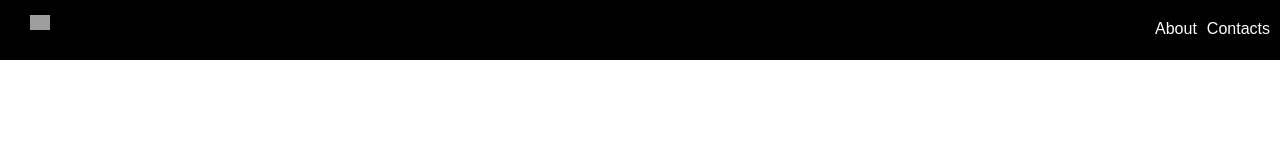
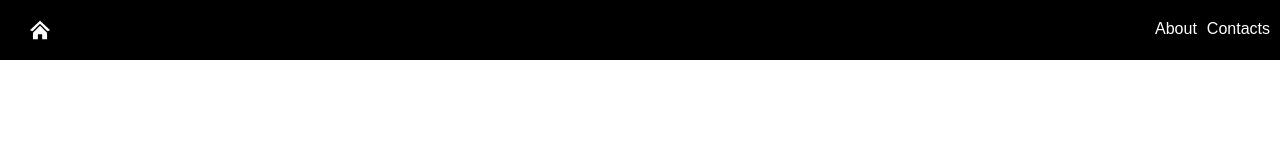
Before and after one commit to At1L/portfolio_web, a React (Create React App) app: page / in a window 1280 px wide. Shown: the top 160 px of the page. Built offline with nearby package versions, Linux system fonts and the light colour scheme; grey boxes are pictures that could not be loaded.

Commit message:
add home icon in header

```diff
--- a/src/components/Header/Header.jsx
+++ b/src/components/Header/Header.jsx
@@ -1,13 +1,13 @@
 import styles from './Header.module.css'
 import { NavLink } from 'react-router-dom'
-
+import home from '../../Assets/home.png'
 
 const Header = () => {
     return(
         <nav className={styles.header}>
             <div>
                 <NavLink to='/'>
-                    <img src='https://sun9-78.userapi.com/impg/a0T-l71_eLBlL0tDBsspEGc7efEbRHU6meFxyw/RhGIUCzThYs.jpg?size=200x267&quality=96&sign=88178f7e1940f7e2d487fcf6a80cf2c2&c_uniq_tag=Y4wSwc60xrSVq5y1HgNzrlCcWbHRcjulf_UHCFMn8vg&type=album'></img>
+                    <img src={home}></img>
                 </NavLink>
             </div>
             <div className={styles.item}>
--- a/src/components/Header/Header.module.css
+++ b/src/components/Header/Header.module.css
@@ -2,7 +2,7 @@
     display: inline;
 }
 .header img{
-    margin-top: 15px;
+    margin-top: 20px;
     margin-left: 30px;
     width: 20px;
 }
```
Also changed, not shown: src/Assets/home.png (added).
